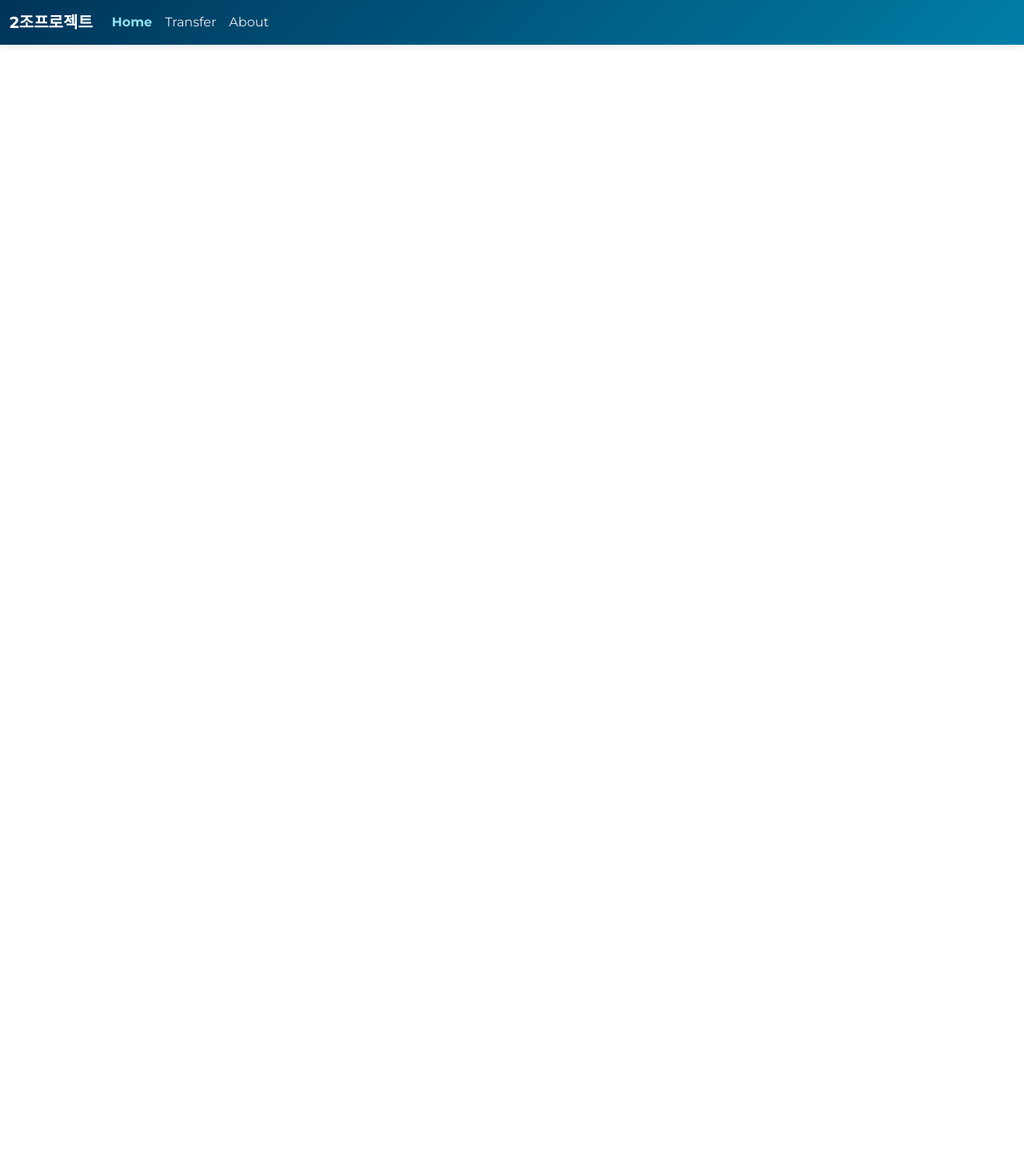
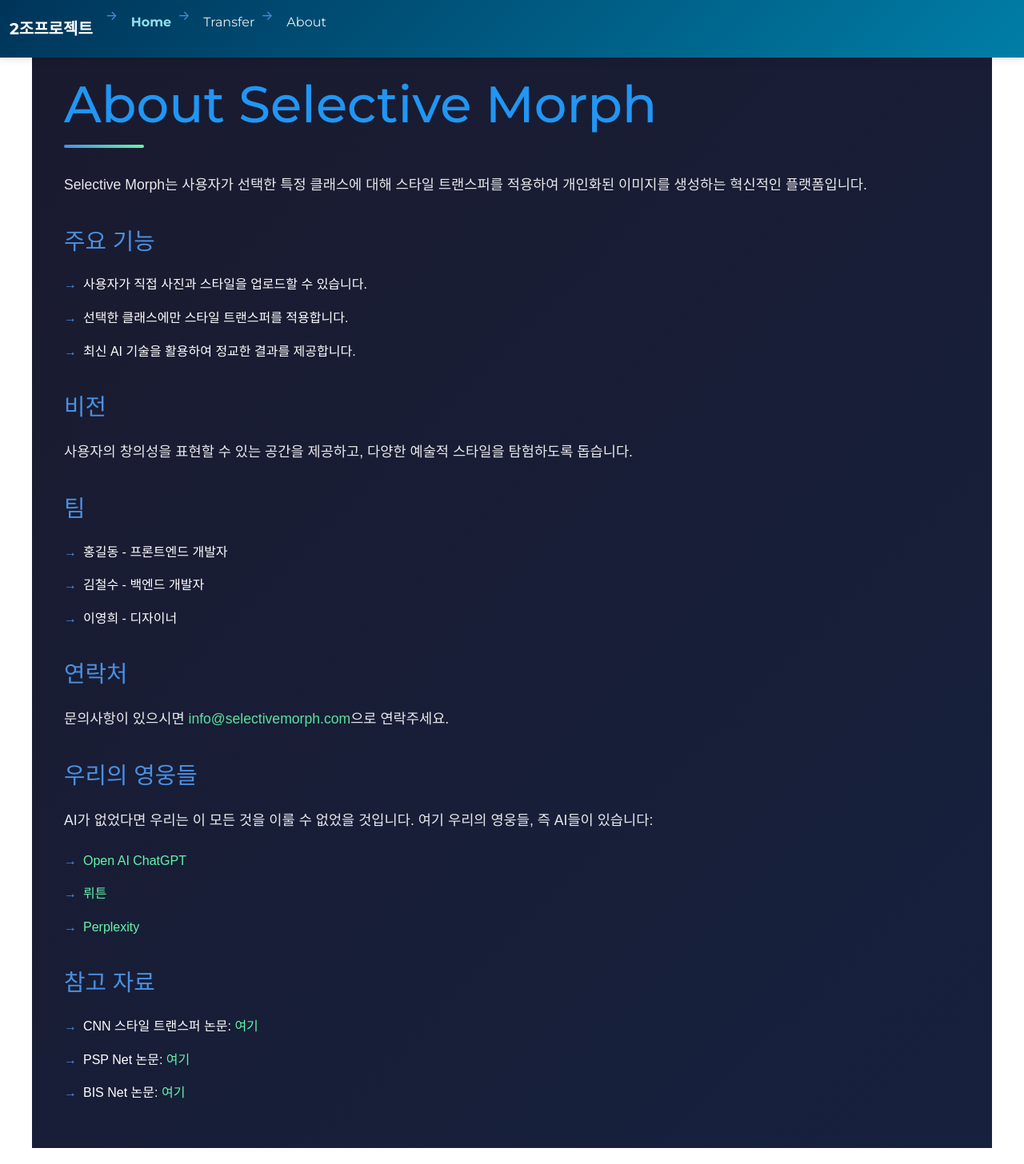
Before and after one commit to HuhGong/selectivemorph4, a React (Create React App) app in the folder front_end/: page /about in a window 1280 px wide. Shown: the whole page at 80% size. Before the commit the page ends 800 px from the top, so only its background shows below. Built offline with nearby package versions, Linux system fonts and the light colour scheme.

Commit message:
ui 수정중 - 6

```diff
--- /dev/null
+++ b/front_end/src/About.css
@@ -0,0 +1,100 @@
+.about-container {
+    min-height: 100vh;
+    background: linear-gradient(135deg, #1a1a2e, #16213e);
+    padding: 40px;
+    color: #fff;
+    font-family: 'Arial', sans-serif;
+    line-height: 1.6;
+    max-width: 1200px;
+    margin: 0 auto;
+}
+
+h1 {
+    font-size: 4rem;
+    margin-bottom: 2rem;
+    margin-top: 2rem;
+    position: relative;
+    padding-bottom: 1rem;
+    color: #2196F3;
+}
+
+h1::after {
+    content: '';
+    position: absolute;
+    bottom: 0;
+    left: 0;
+    width: 100px;
+    height: 4px;
+    background: linear-gradient(90deg, #4a90e2, #63f5aa);
+    border-radius: 2px;
+}
+
+h2 {
+    color: #4a90e2;
+    margin-top: 2.5rem;
+    margin-bottom: 1.5rem;
+    font-size: 1.8rem;
+}
+
+p {
+    margin-bottom: 1.5rem;
+    font-size: 1.1rem;
+    opacity: 0.9;
+}
+
+ul {
+    list-style: none;
+    padding-left: 0;
+}
+
+li {
+    margin-bottom: 1rem;
+    padding-left: 1.5rem;
+    position: relative;
+}
+
+li::before {
+    content: '→';
+    position: absolute;
+    left: 0;
+    color: #4a90e2;
+}
+
+a {
+    color: #63f5aa;
+    text-decoration: none;
+    transition: color 0.3s ease;
+}
+
+a:hover {
+    color: #4a90e2;
+    text-decoration: underline;
+}
+
+@media (max-width: 768px) {
+    .about-container {
+        padding: 20px;
+    }
+
+    h1 {
+        font-size: 2rem;
+    }
+
+    h2 {
+        font-size: 1.5rem;
+    }
+
+    p {
+        font-size: 1rem;
+    }
+}
+
+@media (hover: hover) {
+    li {
+        transition: transform 0.2s ease;
+    }
+
+    li:hover {
+        transform: translateX(10px);
+    }
+}
--- /dev/null
+++ b/front_end/src/About.js
@@ -0,0 +1,61 @@
+import React from 'react';
+import './About.css'; // 필요에 따라 스타일 파일 추가
+
+function About() {
+    return (
+        <div className="about-container">
+            <h1>About Selective Morph</h1>
+            <p>
+                Selective Morph는 사용자가 선택한 특정 클래스에 대해 스타일 트랜스퍼를 적용하여 개인화된 이미지를 생성하는 혁신적인 플랫폼입니다.
+            </p>
+            <h2>주요 기능</h2>
+            <ul>
+                <li>사용자가 직접 사진과 스타일을 업로드할 수 있습니다.</li>
+                <li>선택한 클래스에만 스타일 트랜스퍼를 적용합니다.</li>
+                <li>최신 AI 기술을 활용하여 정교한 결과를 제공합니다.</li>
+            </ul>
+            <h2>비전</h2>
+            <p>
+                사용자의 창의성을 표현할 수 있는 공간을 제공하고, 다양한 예술적 스타일을 탐험하도록 돕습니다.
+            </p>
+            <h2>팀</h2>
+            <ul>
+                <li>홍길동 - 프론트엔드 개발자</li>
+                <li>김철수 - 백엔드 개발자</li>
+                <li>이영희 - 디자이너</li>
+            </ul>
+            <h2>연락처</h2>
+            <p>문의사항이 있으시면 <a href="mailto:info@selectivemorph.com">info@selectivemorph.com</a>으로 연락주세요.</p>
+
+            <h2>우리의 영웅들</h2>
+            <p>AI가 없었다면 우리는 이 모든 것을 이룰 수 없었을 것입니다. 여기 우리의 영웅들, 즉 AI들이 있습니다:</p>
+            <ul>
+                <li>
+                    <a href="[Open AI ChatGPT 사이트 주소]" target="_blank" rel="noopener noreferrer">Open AI ChatGPT</a>
+                </li>
+                <li>
+                    <a href="[뤼튼 사이트 주소]" target="_blank" rel="noopener noreferrer">뤼튼</a>
+                </li>
+                <li>
+                    <a href="[Perplexity 사이트 주소]" target="_blank" rel="noopener noreferrer">Perplexity</a>
+                </li>
+                {/* 추가 사이트를 여기에 추가 가능 */}
+            </ul>
+
+            <h2>참고 자료</h2>
+            <ul>
+                <li>
+                    CNN 스타일 트랜스퍼 논문: <a href="https://paperswithcode.com/task/style-transfer" target="_blank" rel="noopener noreferrer">여기</a>
+                </li>
+                <li>
+                    PSP Net 논문: <a href="https://arxiv.org/abs/1612.01105" target="_blank" rel="noopener noreferrer">여기</a>
+                </li>
+                <li>
+                    BIS Net 논문: <a href="https://arxiv.org/abs/1808.00897" target="_blank" rel="noopener noreferrer">여기</a>
+                </li>
+            </ul>
+        </div>
+    );
+}
+
+export default About;
--- a/front_end/src/AnnotationViewer.js
+++ /dev/null
@@ -1,32 +0,0 @@
-import React, { useEffect, useState } from 'react';
-
-function AnnotationViewer() {
-    const [annotations, setAnnotations] = useState([]);
-
-    useEffect(() => {
-        const fetchAnnotations = async () => {
-            try {
-                const response = await fetch('http://localhost:5000/annotations'); // 서버 주소에 맞게 수정
-                const data = await response.json();
-                setAnnotations(data.annotations);
-            } catch (error) {
-                console.error('Error fetching annotations:', error);
-            }
-        };
-
-        fetchAnnotations();
-    }, []);
-
-    return (
-        <div className="annotation-viewer">
-            <h2>주석 이미지</h2>
-            <div className="annotation-images">
-                {annotations.map((annotation, index) => (
-                    <img key={index} src={annotation} alt={`Annotation ${index}`} />
-                ))}
-            </div>
-        </div>
-    );
-}
-
-export default AnnotationViewer;
--- a/front_end/src/App.js
+++ b/front_end/src/App.js
@@ -1,20 +1,21 @@
 import React from 'react';
 import './App.css';
 import Header from './Header';
-import { BrowserRouter as Router, Routes, Route } from 'react-router-dom';
+import {BrowserRouter as Router, Routes, Route} from 'react-router-dom';
 import PhotoSelector from "./PhotoSelector";
 import Scroll from "./Scroll";
-import AnnotationViewer from './AnnotationViewer'; // 추가된 컴포넌트 임포트
+import About from './About';
 
 function App() {
     return (
         <Router>
             <div>
-                <Header />
+                <Header/>
                 <div className="main-container">
                     <Routes>
-                        <Route path="/" element={<Scroll />} />
-                        <Route path="/transfer" element={<PhotoSelector />} />
+                        <Route path="/" element={<Scroll/>}/>
+                        <Route path="/transfer" element={<PhotoSelector/>}/>
+                        <Route path="/about" element={<About/>}/>
                         {/* 다른 경로에 대한 Route 추가 가능 */}
                     </Routes>
                 </div>
--- a/front_end/src/Header.js
+++ b/front_end/src/Header.js
@@ -28,7 +28,7 @@ const Header = () => {
                             <Link className="nav-link" to="/transfer">Transfer</Link>
                         </li>
                         <li className="nav-item">
-                            <Link className="nav-link" to="#">About</Link>
+                            <Link className="nav-link" to="/about">About</Link>
                         </li>
                     </ul>
                 </div>
```
